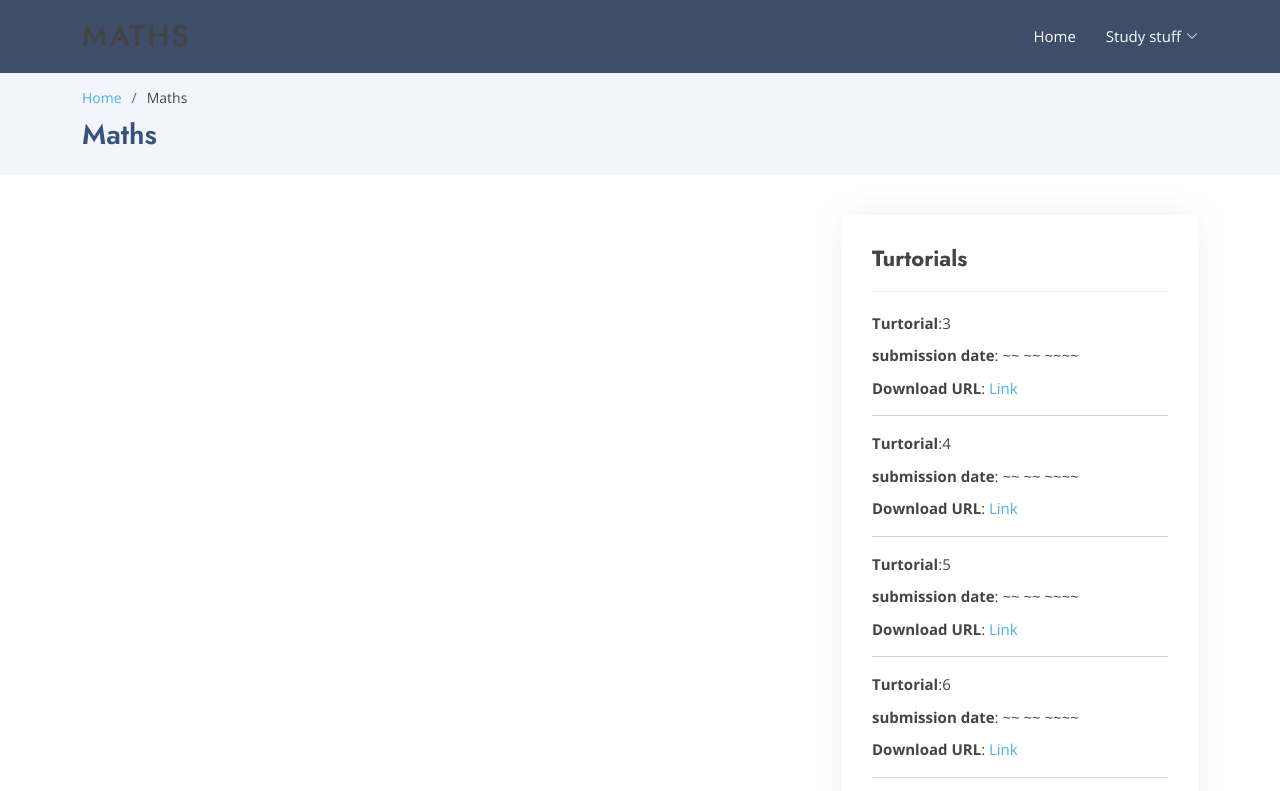
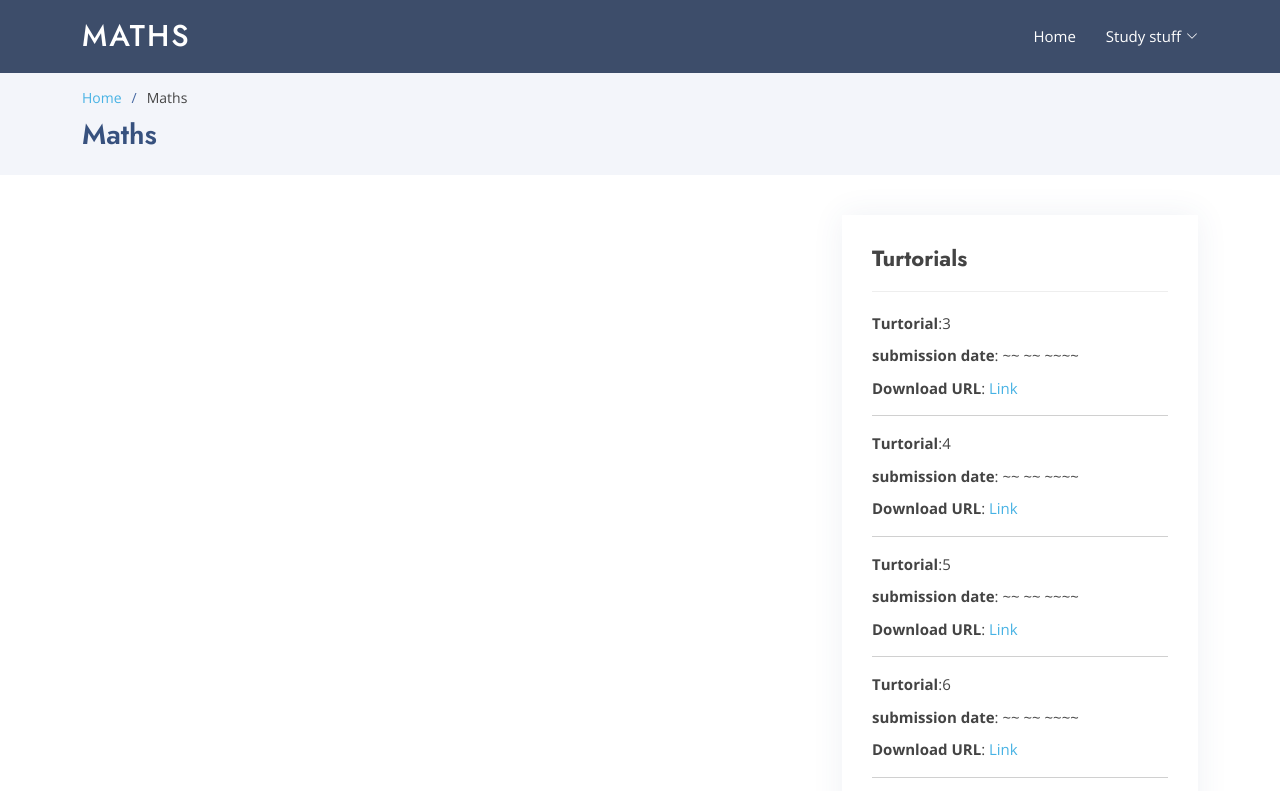
Before and after one commit to rajeevk47/Nallagangtemp, a plain HTML site: page Maths.html in a window 1280 px wide. Shown: the top 791 px of the page. Drawn offline with nearby package versions, Linux system fonts and the light colour scheme.

Commit message:
Update Maths.html

```diff
--- a/Maths.html
+++ b/Maths.html
@@ -36,7 +36,7 @@
   <header id="header" class="fixed-top header-inner-pages">
     <div class="container d-flex align-items-center">
 
-      <h1 class="logo me-auto"><a href="index.html"></a>Maths</h1>
+      <h1 class="logo me-auto"><a href="index.html">Maths</a></h1>
       <!-- Uncomment below if you prefer to use an image logo -->
 <!--       <a href="index.html" class="logo me-auto"><img src="img/logo.png" alt="" class="img-fluid"></a> -->
 
```
